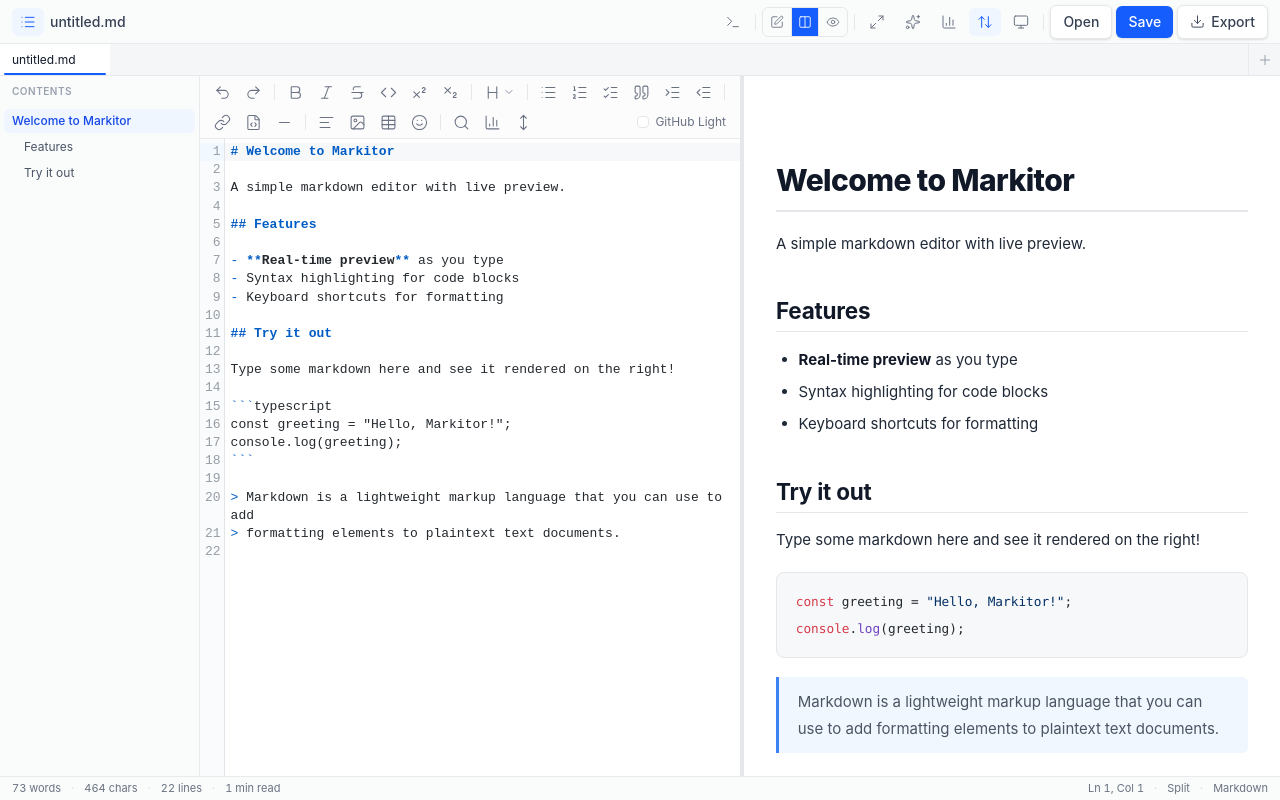
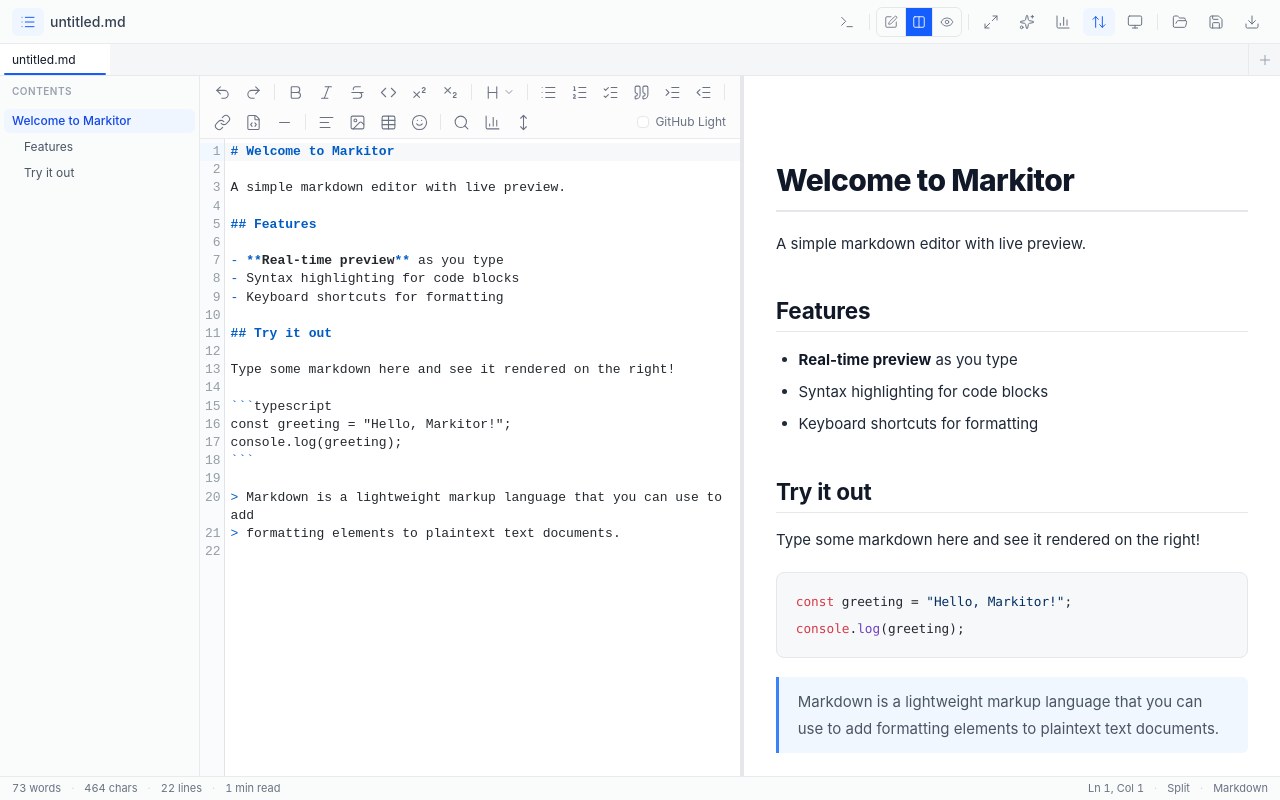
Before and after one commit to antruongnguyen/markitor, a React (Vite) app: page / in a window 1280 px wide. Built offline with nearby package versions, Linux system fonts and the light colour scheme; what markdown-it-deflist, markdown-it-task-lists would draw is missing.

Commit message:
feat: replace Open/Save/Export text buttons with icon-only buttons
Use FolderOpen, Save, and Download lucide-react icons for the header
file action buttons, matching the icon-only style of all other header
toggles for a consistent, clean UI.

Co-Authored-By: Paperclip <noreply@paperclip.ing>

```diff
--- a/src/App.tsx
+++ b/src/App.tsx
@@ -15,6 +15,8 @@
   Columns2,
   Eye,
   BarChart3,
+  FolderOpen,
+  Save,
 } from 'lucide-react'
 import { AIPanel } from './components/AIPanel'
 import { CommandPalette } from './components/CommandPalette'
@@ -212,12 +214,11 @@
     <div className="relative" ref={menuRef} data-export-menu>
       <button
         type="button"
-        className="flex items-center gap-1.5 rounded-md border border-gray-200 bg-white px-3 py-1.5 text-sm font-medium text-gray-700 shadow-sm transition-all duration-150 hover:bg-gray-50 hover:shadow dark:border-gray-600 dark:bg-gray-700 dark:text-gray-200 dark:hover:bg-gray-600"
+        className="flex items-center gap-1.5 rounded-md px-2 py-1.5 text-sm font-medium text-gray-500 transition-all duration-150 hover:bg-gray-100 hover:text-gray-700 dark:text-gray-400 dark:hover:bg-white/5 dark:hover:text-gray-200"
         onClick={() => setOpen((prev) => !prev)}
         title="Export document (Ctrl+Shift+E)"
       >
-        <Download size={15} strokeWidth={1.5} />
-        Export
+        <Download size={16} strokeWidth={1.5} />
       </button>
       {open && (
         <div className="absolute right-0 top-full z-50 mt-1.5 w-52 overflow-hidden rounded-lg border border-gray-200 bg-white p-1 shadow-lg dark:border-gray-600 dark:bg-gray-800" style={{ animation: 'scaleIn 0.15s ease-out' }}>
@@ -538,17 +539,19 @@
           <div className="mx-0.5 h-4 w-px bg-gray-200 dark:bg-gray-700" />
           <button
             type="button"
-            className="flex items-center gap-1.5 rounded-md border border-gray-200 bg-white px-3 py-1.5 text-sm font-medium text-gray-700 shadow-sm transition-all duration-150 hover:bg-gray-50 hover:shadow dark:border-gray-600 dark:bg-gray-700 dark:text-gray-200 dark:hover:bg-gray-600"
+            className="flex items-center gap-1.5 rounded-md px-2 py-1.5 text-sm font-medium text-gray-500 transition-all duration-150 hover:bg-gray-100 hover:text-gray-700 dark:text-gray-400 dark:hover:bg-white/5 dark:hover:text-gray-200"
             onClick={handleOpen}
+            title="Open file (Ctrl+O)"
           >
-            Open
+            <FolderOpen size={16} strokeWidth={1.5} />
           </button>
           <button
             type="button"
-            className="rounded-md bg-blue-600 px-3 py-1.5 text-sm font-medium text-white shadow-sm transition-all duration-150 hover:bg-blue-500 hover:shadow"
+            className="flex items-center gap-1.5 rounded-md px-2 py-1.5 text-sm font-medium text-gray-500 transition-all duration-150 hover:bg-gray-100 hover:text-gray-700 dark:text-gray-400 dark:hover:bg-white/5 dark:hover:text-gray-200"
             onClick={handleSave}
+            title="Save file (Ctrl+S)"
           >
-            Save
+            <Save size={16} strokeWidth={1.5} />
           </button>
           <ExportMenu />
         </div>
```
